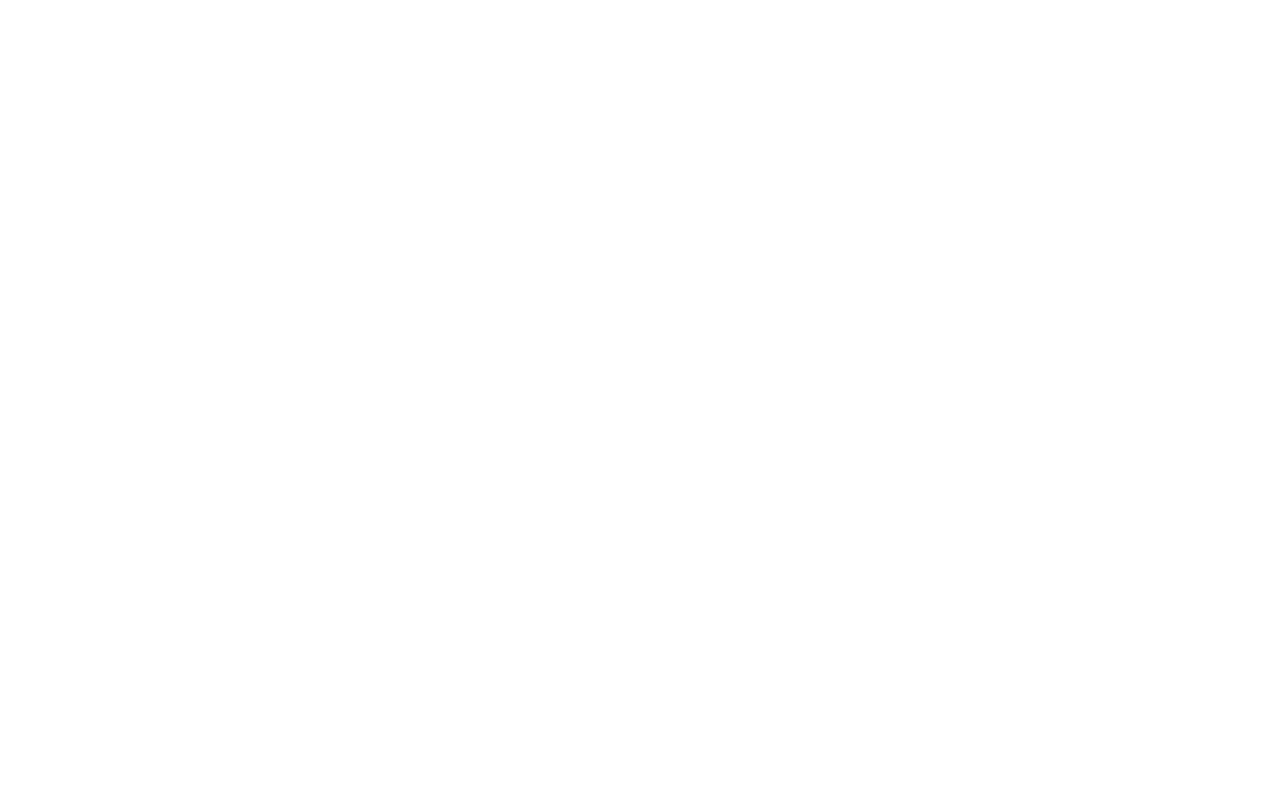
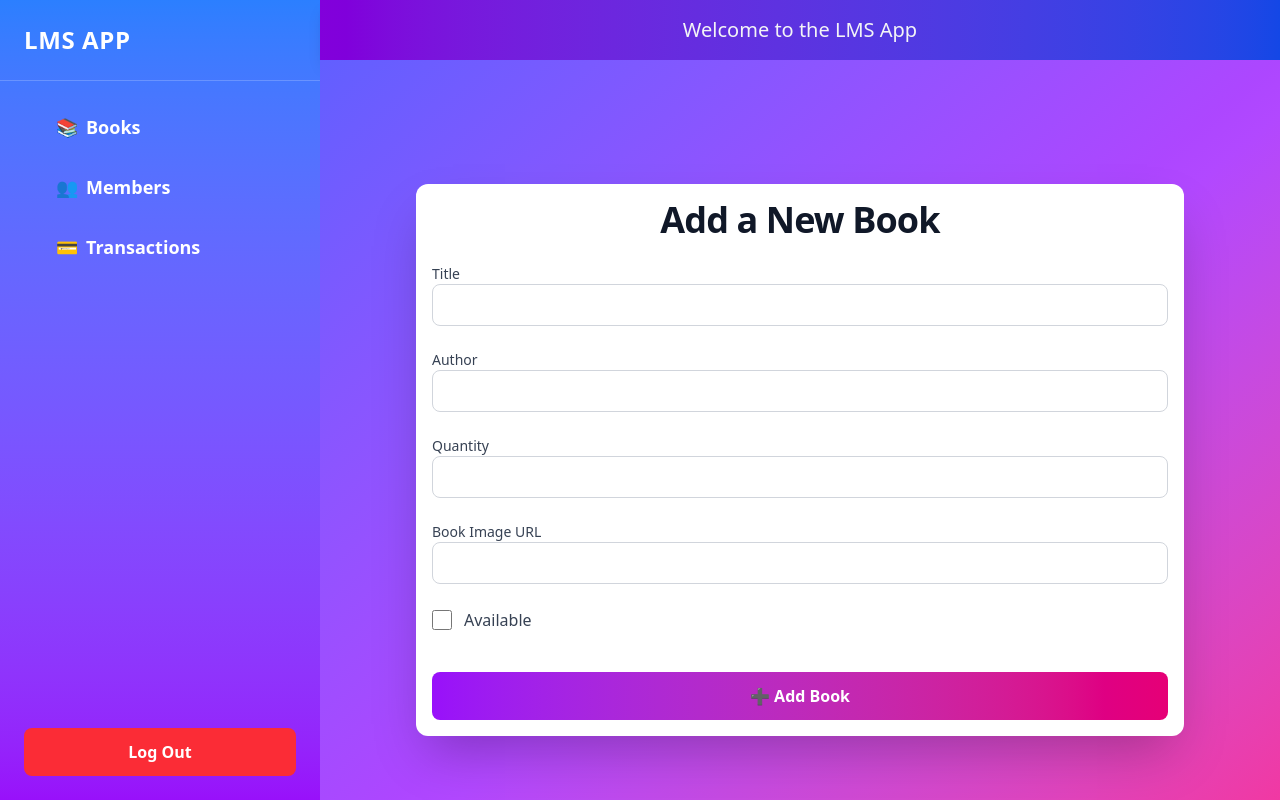
Before and after one commit to ksamrat224/LMS, a React (Vite) app in the folder Frontend/: page /add-book in a window 1280 px wide. Before the commit this address had no page. Built offline with nearby package versions, Linux system fonts and the light colour scheme; sample sign-in values are in the browser's storage.

Commit message:
addbook page added with form

```diff
--- a/Frontend/src/App.tsx
+++ b/Frontend/src/App.tsx
@@ -5,6 +5,7 @@
 import { jwtDecode } from "jwt-decode"
 import { Navigate } from "react-router"
 import Books from "./pages/Books"
+import AddBook from "./pages/AddBook"
 
 const ProtectedRoutes = () => {
    const token = localStorage.getItem("token");
@@ -25,6 +26,7 @@
       <Route path="/" element={<ProtectedRoutes/>}>
         {/* Nested routes can be added here */}
         <Route path="/book" element={<Books/>} />
+        <Route path="/add-book" element={<AddBook/>} />
         <Route path="/member" element={<div>Member Page</div>} />
         <Route path="/transaction" element={<div>Transaction Page</div>} />
       </Route>
--- /dev/null
+++ b/Frontend/src/pages/AddBook.tsx
@@ -0,0 +1,69 @@
+import Button from "../components/Button";
+import Input from "../components/Input";
+
+const AddBook = () => {
+  return (
+    <div className="h-screen flex items-center justify-center bg-gradient-to-br from-indigo-500 via-purple-500 to-pink-500">
+      <div className="bg-white p-4 rounded-xl shadow-2xl w-full max-w-3xl">
+        <h1 className="text-4xl font-extrabold text-center mb-6 text-gray-900 tracking-tight flex items-center justify-center gap-2">
+          Add a New Book
+        </h1>
+        <form className="space-y-6">
+          {/* Title Input */}
+          <Input
+            name="title"
+            type="text"
+            id="title"
+            label="Title"
+          />
+          {/* Author Input */}
+          <Input
+            name="author"
+            type="text"
+            id="author"
+            label="Author"
+          />
+          {/* Quantity Input */}
+          <Input
+            name="quantity"
+            type="number"
+            id="quantity"
+            label="Quantity"
+          />
+          {/* Book Image Input */}
+          <Input
+            name="book_img"
+            type="text"
+            id="book_img"
+            label="Book Image URL"
+          />
+          {/* Availability Checkbox */}
+          <div className="flex items-center space-x-3">
+            <input
+              type="checkbox"
+              id="availability"
+              name="availability"
+              className="w-5 h-5 text-blue-600 border-gray-300 rounded focus:ring-blue-500"
+            />
+            <label
+              htmlFor="availability"
+              className="text-gray-700 font-medium"
+            >
+              Available
+            </label>
+          </div>
+          {/* Submit Button */}
+          <div className="pt-4">
+            <Button
+              label="➕ Add Book"
+              type="submit"
+              bgColor="bg-gradient-to-r from-purple-600 to-pink-600 hover:from-purple-700 hover:to-pink-700 transition-all"
+            />
+          </div>
+        </form>
+      </div>
+    </div>
+  );
+};
+
+export default AddBook;
```
